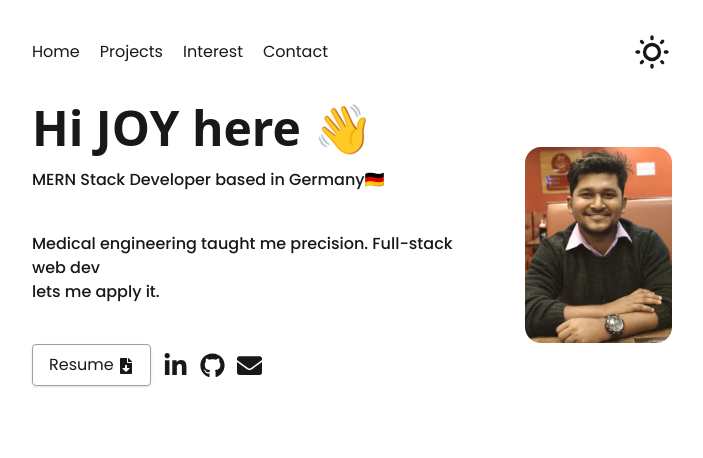
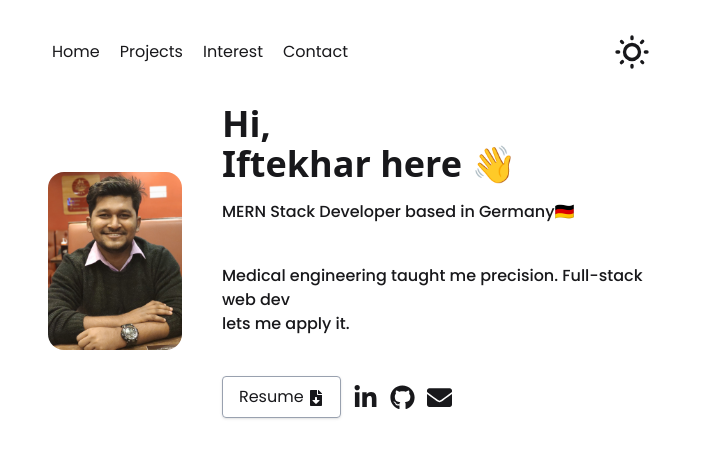
Before and after one commit to iftekhar08019/portfolio-joy, a React (Vite) app: page / in a window 1280 px wide. Shown: the top 458 px of the page, without its empty margins (288-991 px from the left). Built offline with nearby package versions, Linux system fonts and the light colour scheme; a web font is replaced by a local one.

Commit message:
link added

```diff
--- a/src/components/common/Hero.jsx
+++ b/src/components/common/Hero.jsx
@@ -1,15 +1,24 @@
 import React from "react";
 import bannerImg from "../../assets/joy.jpg";
 import { FaEnvelope, FaFileDownload } from "react-icons/fa";
-import { FaGithub, FaLinkedinIn} from "react-icons/fa6";
+import { FaGithub, FaLinkedinIn } from "react-icons/fa6";
 
 const Hero = () => {
   return (
-    <div className="flex gap-10 justify-center items-center">
+    <div className="lg:flex lg:flex-row flex-col gap-10 justify-center items-center">
+      <div className="relative lg:w-1/4 w-[45%] hover-trigger overflow-hidden my-5">
+        <img src={bannerImg} alt="" className="rounded-2xl block w-full" />
+        <div className="border-overlay absolute inset-0 pointer-events-none rounded-2xl">
+          <div className="bottom-bar"></div>
+          <div className="left-bar"></div>
+        </div>
+      </div>
       <div className="space-y-4">
-        <h1 className="lg:text-5xl font-bold hero-heading">
-          Hi JOY here{" "}
-          <span class="inline-block origin-bottom hover:animate-wave">👋</span>
+        <h1 className="lg:text-4xl text-2xl font-semibold hero-heading">
+          Hi, <br /> Iftekhar here{" "}
+          <span className="inline-block origin-bottom hover:animate-wave">
+            👋
+          </span>
         </h1>
         <p className="font-medium">MERN Stack Developer based in Germany🇩🇪</p>
         <br />
@@ -19,25 +28,34 @@ const Hero = () => {
         </p>
         <br />
         <div className="flex gap-3 justify-start items-center">
-          <button class="hover:bg-gray-100 hover:text-black py-2 px-4 border border-gray-400 rounded shadow">
+          <a
+            href="https://drive.google.com/file/d/1TG4lkvM4T0RLMI2Dw-ex1lr4L00y49o2/view?usp=drive_link"
+            target="_blank"
+            className="hover:bg-gray-100 hover:text-black py-2 px-4 border border-gray-400 rounded shadow cursor-pointer"
+          >
             Resume <FaFileDownload className="inline"></FaFileDownload>
-          </button>
-          <button><FaLinkedinIn size="25px"></FaLinkedinIn></button>
-          <button><FaGithub size="25px"></FaGithub></button>
-          <button><FaEnvelope size="25px"></FaEnvelope></button>
-        </div>
-      </div>
-      <div className="relative w-1/4 hover-trigger overflow-hidden">
-        <img src={bannerImg} alt="" className="rounded-2xl block w-full" />
-
-        {/* Centered, absolute, initially hidden: */}
-        <h1 className="absolute text-6xl bottom-[48%] left-1/2 transform -translate-x-1/2 -translate-y-1/2 opacity-0 transition-opacity duration-400 ease-in-out z-10">
-          🕶️
-        </h1>
-
-        <div className="border-overlay absolute inset-0 pointer-events-none rounded-2xl">
-          <div className="bottom-bar"></div>
-          <div className="left-bar"></div>
+          </a>
+          <a
+            href="https://www.linkedin.com/in/mdiftekharulalam21/"
+            target="_blank"
+            className="cursor-pointer "
+          >
+            <FaLinkedinIn size="25px"></FaLinkedinIn>
+          </a>
+          <a
+            href="https://github.com/iftekhar08019"
+            target="_blank"
+            className="cursor-pointer"
+          >
+            <FaGithub size="25px"></FaGithub>
+          </a>
+          <a
+            href="mailto:iftekhar08019@gmail.com"
+            target="_blank"
+            className="cursor-pointer"
+          >
+            <FaEnvelope size="25px"></FaEnvelope>
+          </a>
         </div>
       </div>
     </div>
--- a/src/components/common/Navbar.jsx
+++ b/src/components/common/Navbar.jsx
@@ -3,7 +3,7 @@ import { NavLink } from "react-router";
 
 const Navbar = () => {
   return (
-    <div className="flex justify-between items-center py-8">
+    <div className="flex justify-between items-center py-8 px-5">
       <div className="flex gap-5 justify-start items-center">
         <NavLink to={"/"}>Home</NavLink>
         <NavLink to={"/projects"}>Projects</NavLink>
--- a/src/pages/Home.jsx
+++ b/src/pages/Home.jsx
@@ -3,7 +3,7 @@ import Hero from '../components/common/Hero';
 
 const Home = () => {
     return (
-        <div>
+        <div className='container mx-auto px-4'>
             <Hero></Hero>
         </div>
     );
```
